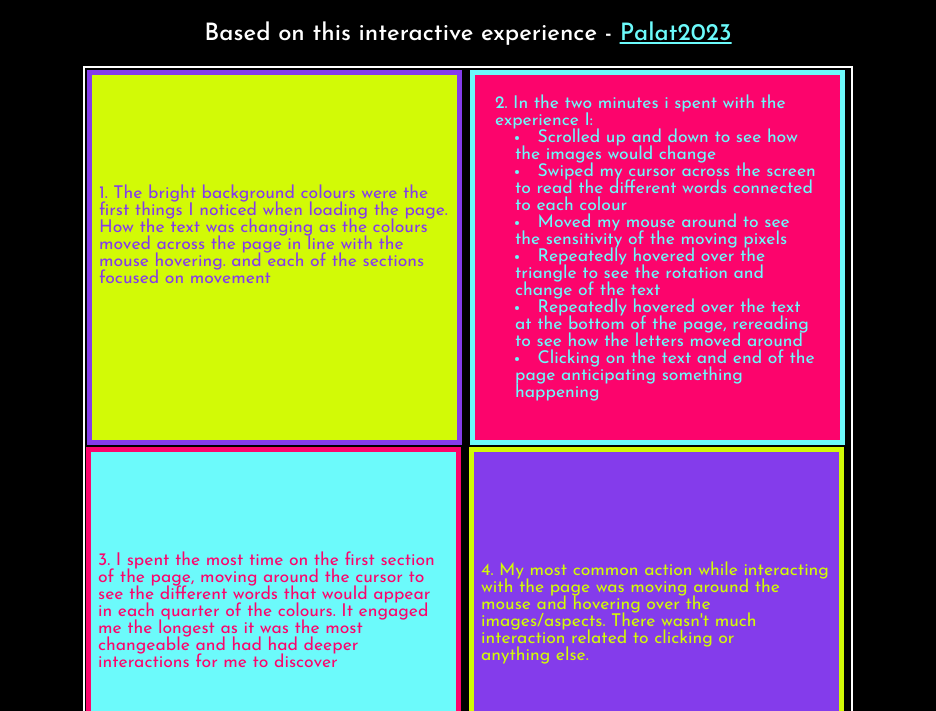
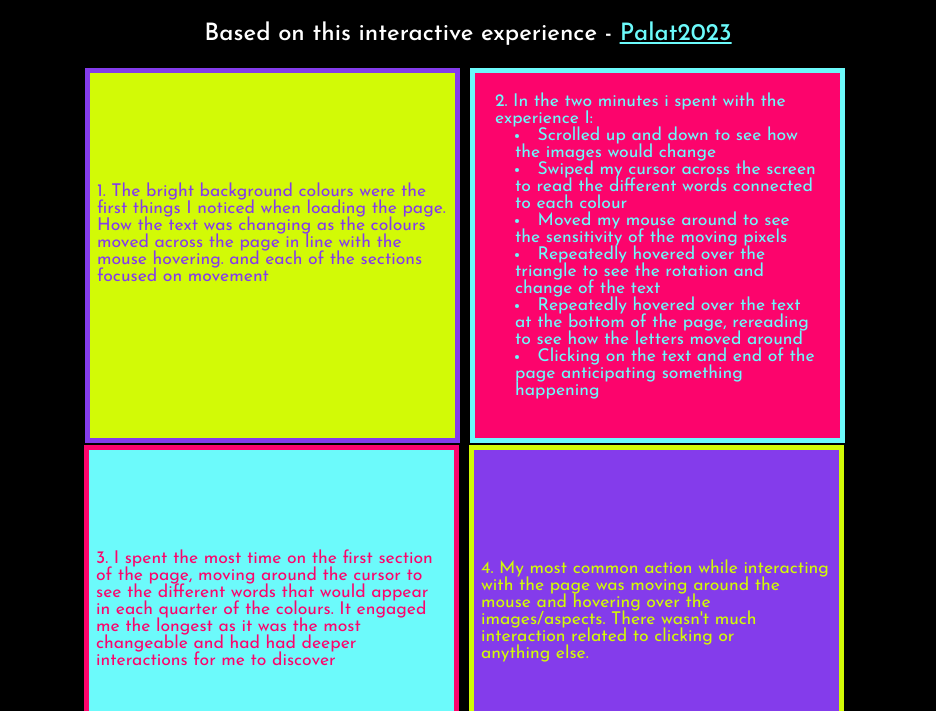
Before and after one commit to Matildand/Matildand.github.io, a plain HTML site: page assignment1/index.html in a window 1280 px wide. Shown: the part 89-800 px from the top of the page, without its empty margins (172-1108 px from the left). Drawn offline with Linux system fonts and the light colour scheme.

Commit message:
removed visual border

```diff
--- a/assignment1/style.css
+++ b/assignment1/style.css
@@ -64,7 +64,8 @@ a:active {
 
 #grid-container {
   margin: 0 auto;
-  border: 2px solid white;
+  /* added border to visually see sizing easier but commented out so its not visable */
+  /* border: 2px solid white; */
   width: 770px;
   height: 755px;
   display: grid;
```
